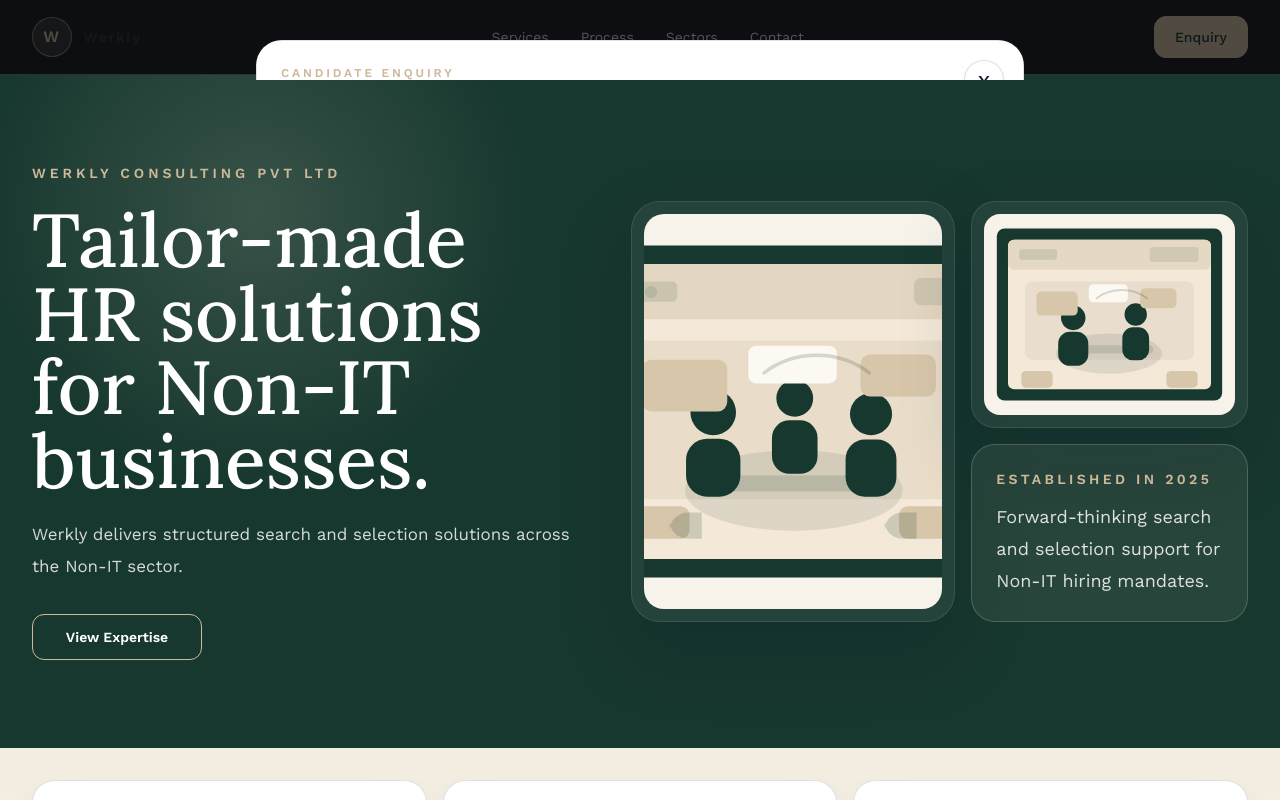
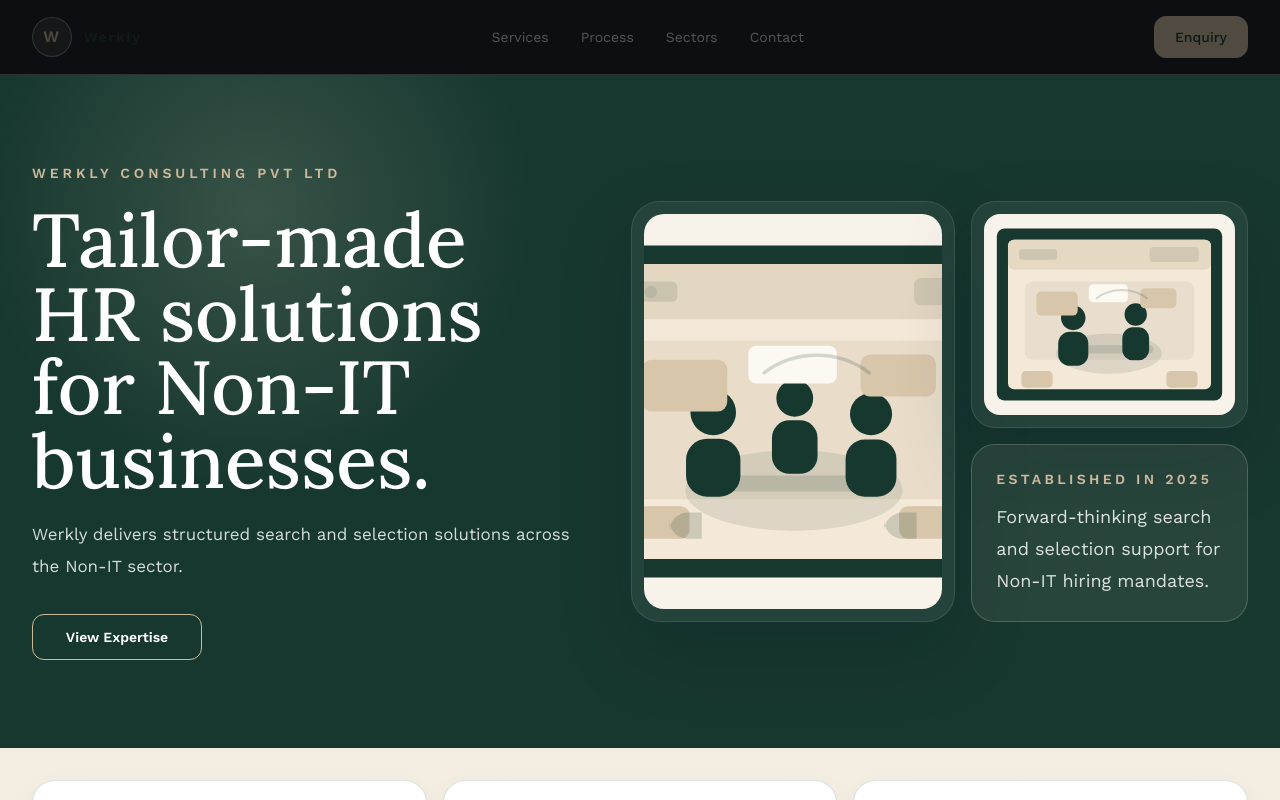
Before and after one commit to djkreddys-cmyk/Werkly, a Next.js app: page / in a window 1280 px wide. Both pictures are taken after a click on the button "Enquiry". Shown: the top 800 px of the page. Built offline with nearby package versions, Linux system fonts and the light colour scheme.

Commit message:
Clear stale candidate hash and adjust modal top spacing

```diff
--- a/components/enquiry-modal.tsx
+++ b/components/enquiry-modal.tsx
@@ -5,6 +5,12 @@ import { InquiryForm } from '@/components/inquiry-forms'
 
 export function EnquiryModal() {
   const [isOpen, setIsOpen] = useState(false)
+
+  useEffect(() => {
+    if (window.location.hash === '#candidate-form') {
+      window.history.replaceState(null, '', window.location.pathname)
+    }
+  }, [])
 
   useEffect(() => {
     if (!isOpen) {
@@ -18,6 +24,9 @@ export function EnquiryModal() {
     }
 
     document.body.style.overflow = 'hidden'
+    if (window.location.hash) {
+      window.history.replaceState(null, '', window.location.pathname)
+    }
     window.addEventListener('keydown', onKeyDown)
 
     return () => {
@@ -39,7 +48,7 @@ export function EnquiryModal() {
       {isOpen ? (
         <div className="fixed inset-0 z-[80] bg-[rgba(5,7,11,0.62)]">
           <div className="h-full overflow-y-auto px-4 py-6 sm:py-10">
-            <div className="mx-auto w-full max-w-3xl">
+            <div className="mx-auto w-full max-w-3xl pt-12">
               <div className="relative">
                 <button
                   type="button"
```
